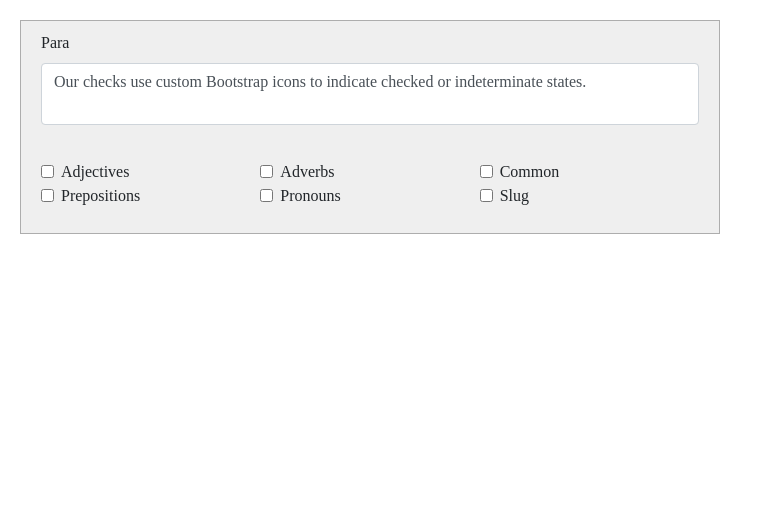
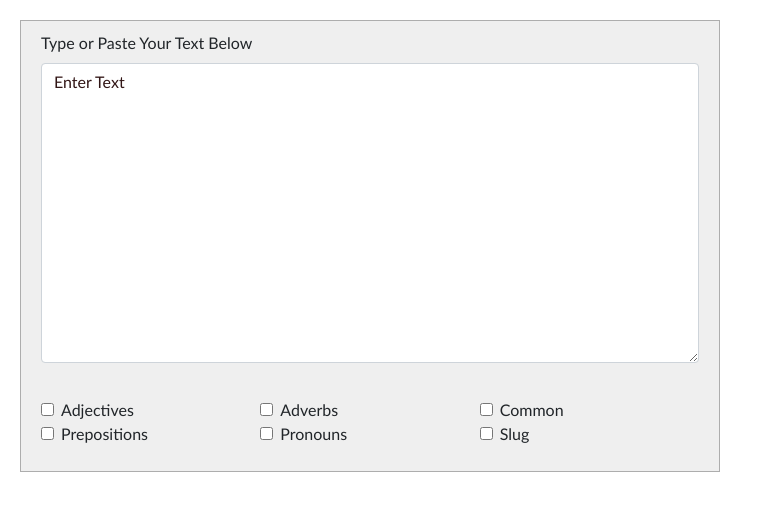
Before and after one commit to manojwc/textfilter, a PHP site: page /app/partials/words.html in a window 1280 px wide. Shown: the top 511 px of the page, without its empty margins (0-763 px from the left). Run offline with PHP 8.4, Linux system fonts and the light colour scheme.

Commit message:
Cosmetic changes

```diff
--- a/app/css/words.css
+++ b/app/css/words.css
@@ -1,5 +1,6 @@
 *{
 	box-sizing: border-box;
+	font-family:'Gill Sans', 'Gill Sans MT', Calibri, 'Trebuchet MS', sans-serif;
 }
 
 .main-container{
@@ -88,6 +89,11 @@
 	margin-right: 10px;
 }
 
+#txtPara {
+	height: 300px;
+	resize: vertical;
+}
+
 .error-container{
 	position: relative;
 	width: 100%;
@@ -117,3 +123,23 @@
 .hidden{
 	display: none !important;
 }
+
+.form-control::-webkit-input-placeholder {
+	color: #311515;
+}
+
+.form-control:-moz-placeholder {
+	color: #311515;
+}
+
+.form-control::-moz-placeholder {
+	color: #311515;
+}
+
+.form-control::placeholder {
+	color: #311515;
+}
+
+.form-control:-ms-input-placeholder {
+	color: #311515;
+}
--- a/app/partials/words.html
+++ b/app/partials/words.html
@@ -1,22 +1,26 @@
 <!DOCTYPE HTML>
 <html lang="en">
+
 <head>
 	<title></title>
 	<link rel="stylesheet" type="text/css" href="../../libs/css/bootstrap.min.css">
 	<link rel="stylesheet" type="text/css" href="../css/words.css">
-<script  type="text/javascript" src="../../libs/js/jquery-3.3.1.min.js"></script>
-<script  type="text/javascript" src="../js/utils/Helper.js"></script>
-<script  type="text/javascript" src="words_list.js"></script>
-<script  type="text/javascript" src="words.js"></script>
+	<script type="text/javascript" src="../../libs/js/jquery-3.3.1.min.js"></script>
+	<script src="https://maxcdn.bootstrapcdn.com/bootstrap/3.4.1/js/bootstrap.min.js"></script>
+	<script type="text/javascript" src="../js/utils/Helper.js"></script>
+	<script type="text/javascript" src="words_list.js"></script>
+	<script type="text/javascript" src="words.js"></script>
 </head>
+
 <body>
 	<div class="main-container">
 		<div class="form-container">
 			<form>
 				<div class="form-group full">
-					<label for="txtPara">Para</label>
+					<label for="txtPara">Type or Paste Your Text Below</label>
 					<div>
-    					<textarea class="form-control" name="txtPara" id="txtPara" placeholder="Enter Text">Our checks use custom Bootstrap icons to indicate checked or indeterminate states.</textarea>
+						<textarea class="form-control" name="txtPara" maxlength="2000" id="txtPara"
+							placeholder="Enter Text"></textarea>
 					</div>
 				</div>
 				<div class="form-group flex-45">
@@ -62,4 +66,5 @@
 		</div>
 	</div>
 </body>
+
 </html>
--- a/app/partials/words.js
+++ b/app/partials/words.js
@@ -54,8 +54,9 @@ var pg = (function() {
 		words[word_type] = [];
 		if (flag) {
 			txtPara.val(txtPara.val().trim());
+
 			if (txtPara.val() === '') {
-				alert('Please add para');
+				alert('Oops! Please enter some text first.');
 				return false;
 			};
 			var prm = get_words_list(word_type);
```
Lines whose indentation alone changed are shown as unchanged.
